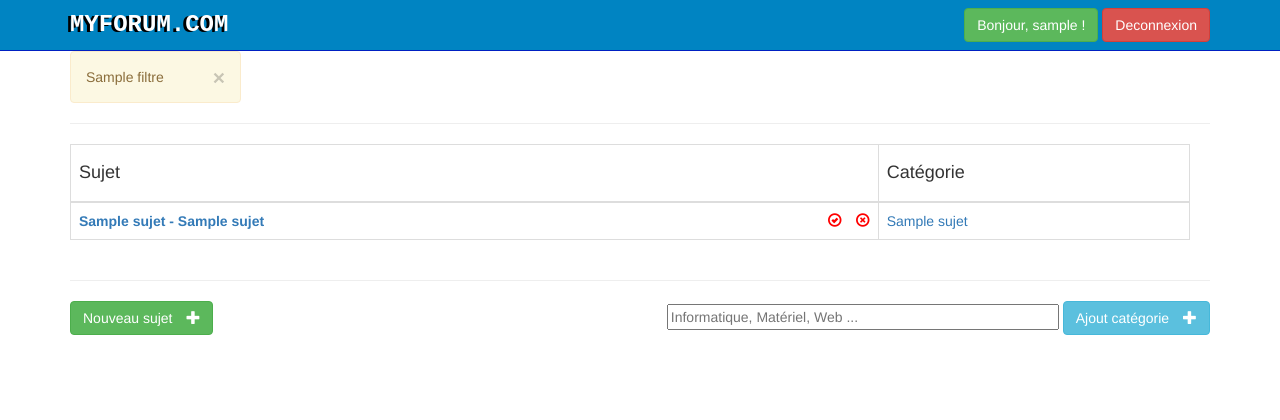
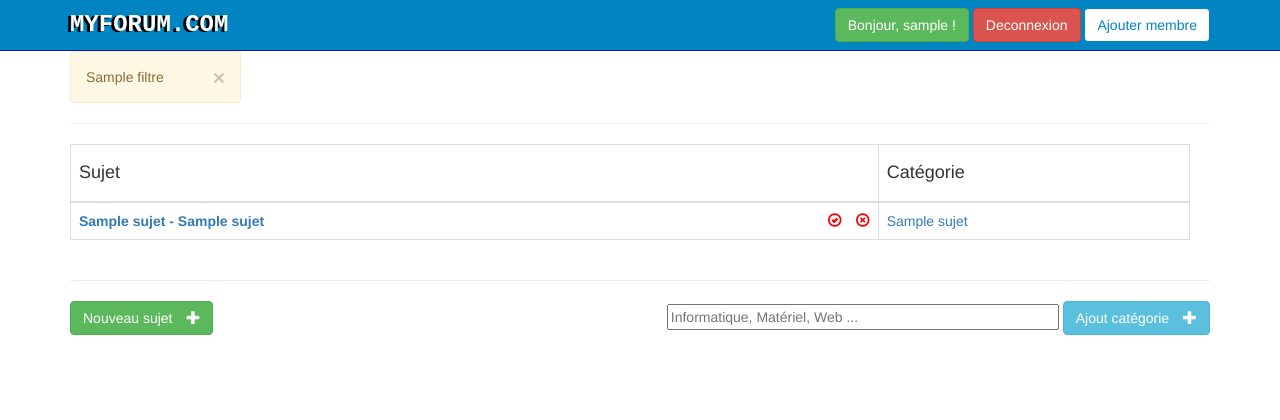
Before and after one commit to tcollin/Forum, a PHP site: template src/vue/v_accueil.php in a window 1280 px wide. Shown: the top 420 px of the page. Run offline with PHP 8.4, Linux system fonts and the light colour scheme; the visitor is signed in with stand-in values (Sample User, id 1); the template is opened without the code that fills it: most values are stand-ins (such as "Sample title", 1, 10 or a date in 2020); some libraries are stand-ins or nearby versions.

Commit message:
Dernière modification

```diff
--- a/src/vue/v_accueil.php
+++ b/src/vue/v_accueil.php
@@ -53,10 +53,10 @@
                                 <label>Souhaitez-vous vraiment supprimer ce sujet ?</label>
                                 <div class="btn-popup">
                                     <a href="/Forum/" class="info poplight">
-                                        <button class="btn btn-success btn-annuler" id="btn-annuler">Oui</button>
+                                        <button class="btn btn-success btn-annuler" id="btn-annuler">Non</button>
                                     </a>
                                     <a href="delete/<?php echo $sujet['sujet_id']?>">
-                                        <button class="btn btn-danger btn-confirmer" id="btn-confirmer">Non</button>
+                                        <button class="btn btn-danger btn-confirmer" id="btn-confirmer">Oui</button>
                                     </a>
                                 </div>
                             </div>
@@ -102,7 +102,7 @@
     <br />
     <form method="post" class="form-sujet" id="form-sujet" action="sujet">
         <label>Titre du sujet :</label>
-        <input type=text name="titre-sujet" class="titre-sujet" />
+        <input type=text name="titre-sujet" class="titre-sujet" required />
         <label>Catégorie :</label>
         <select name="id-categorie">
             <?php
@@ -118,7 +118,6 @@
         <script>
             CKEDITOR.replace('editor1');
         </script>
-        <button class="btn btn-success btn-annuler" id="btn-annuler" onclick="cacherFormSujet();">Annuler</button>
         <button class="btn btn-success btn-envoyer" id="btn-envoyer" onclick="cacherFormSujet();">Créer</button>
     </form>
 </div>
--- a/src/vue/v_header.php
+++ b/src/vue/v_header.php
@@ -41,12 +41,21 @@
                             </a>
                             <?php }
                             else {  ?>
-                            <button type="submit" class="btn btn-success">Bonjour, <?php echo $_SESSION['pseudo']?> !</button>
+                                <button type="submit" class="btn btn-success">Bonjour,
+                                    <?php echo $_SESSION['pseudo']?> !</button>
                                 <!-- sinon afiche seulement le bouton de connexion -->
                                 <a href="#?w=500" rel="deconnexion" class="poplight">
                                     <button type="submit" class="btn btn-danger">Deconnexion</button>
                                 </a>
-                            <?php } ?>
+                                <?php
+                            if ($_SESSION["role"]==1) { ?>
+                                    <a href="#?w=500" rel="inscription" class="poplight">
+                                        <button type="submit" class="btn btn-warning">
+                                            Ajouter membre
+                                        </button>
+                                    </a>
+                                    <?php  }
+                            } ?>
                     </form>
                 </div>
                 <!--/.navbar-collapse -->
@@ -58,14 +67,14 @@
         <form method='post' action='login'>
             <label>Pseudo :</label>
             <br />
-                <input type="text" id="pseudo" name="pseudo" class="connexion-pseudo"/>
+            <input type="text" id="pseudo" name="pseudo" class="connexion-pseudo" />
             <br />
             <label>Mot de passe :</label>
             <br />
-                <input type="password" id="mdp" name="mdp" class="connexion-mdp"  />
+            <input type="password" id="mdp" name="mdp" class="connexion-mdp" />
             <div class="btn-popup">
                 <hr>
-                    <button type="submit"  class="btn btn-success btn-connecter"  name="connexion" id="btn-connecter">Se connecter</button>
+                <button type="submit" class="btn btn-success btn-connecter" name="connexion" id="btn-connecter">Se connecter</button>
             </div>
         </form>
     </div>
@@ -75,7 +84,7 @@
             <label>Vous allez vous déconnecter</label>
             <div class="btn-popup">
                 <hr>
-                    <button type="submit"  class="btn btn-success btn-connecter"  name="deco" id="btn-deconnecter">Ok</button>
+                <button type="submit" class="btn btn-success btn-connecter" name="deco" id="btn-deconnecter">Ok</button>
             </div>
         </form>
     </div>
@@ -88,14 +97,14 @@
             <br />
             <label>Mot de passe :</label>
             <br />
-                <input type="text" id="mdp" name="mdp" class="inscription-mdp"pattern=".{6,}" required title="Le mot de passe doit comporter minimum 6 caractères"/>
+            <input type="text" id="mdp" name="mdp" class="inscription-mdp" pattern=".{6,}" required title="Le mot de passe doit comporter minimum 6 caractères" />
             <br />
             <label>Mail :</label>
             <br />
             <input type="text" id="mail" name="mail" class="inscription-mail" pattern="[a-z0-9._%+-]+@[a-z0-9.-]+\.[a-z]{2,4}$" title="Saisissez une adresse email valide" required/>
             <div class="btn-popup">
                 <hr>
-                    <button class="btn btn-success btn-connecter"name="inscription"  id="btn-connecter">S'inscrire</button>
+                <button class="btn btn-success btn-connecter" name="inscription" id="btn-connecter">Valider</button>
             </div>
         </form>
     </div>
```
Also changed, not shown: src/controleur/c_accueil.php (line endings or trailing spaces). Lines whose indentation alone changed are shown as unchanged.
